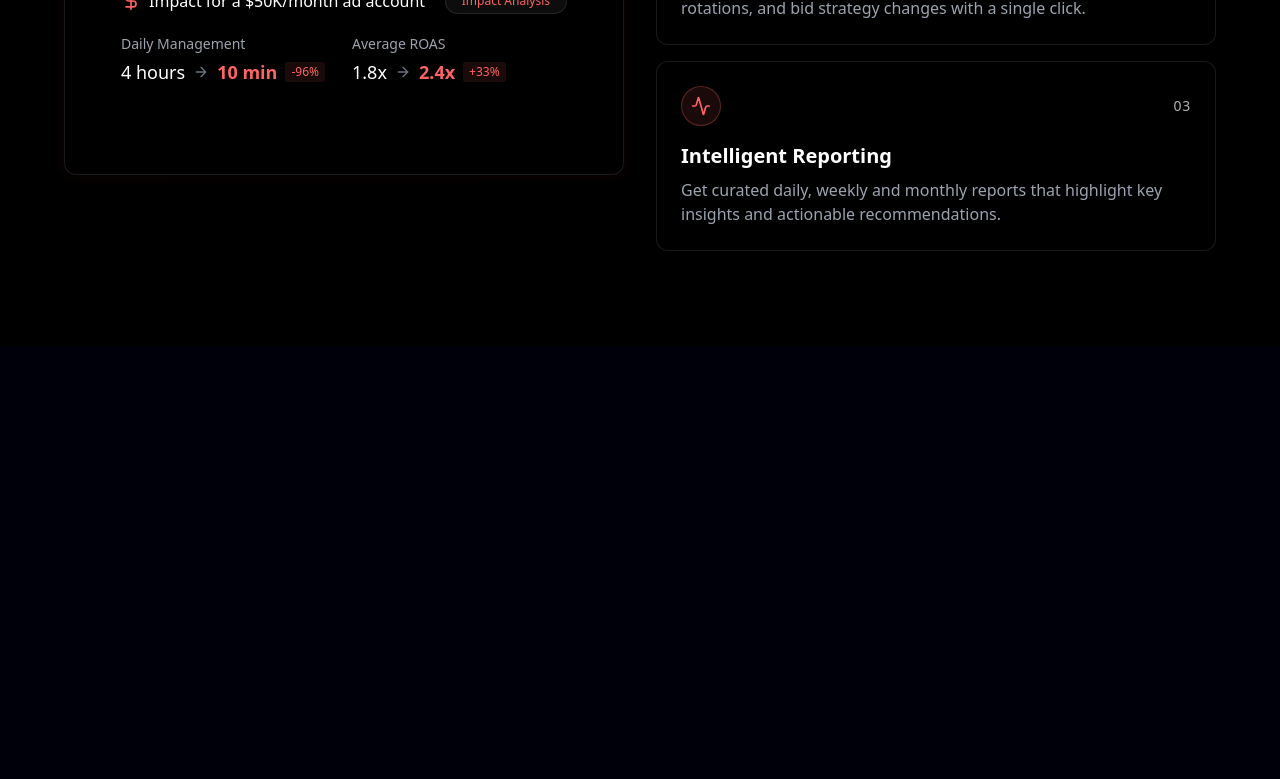
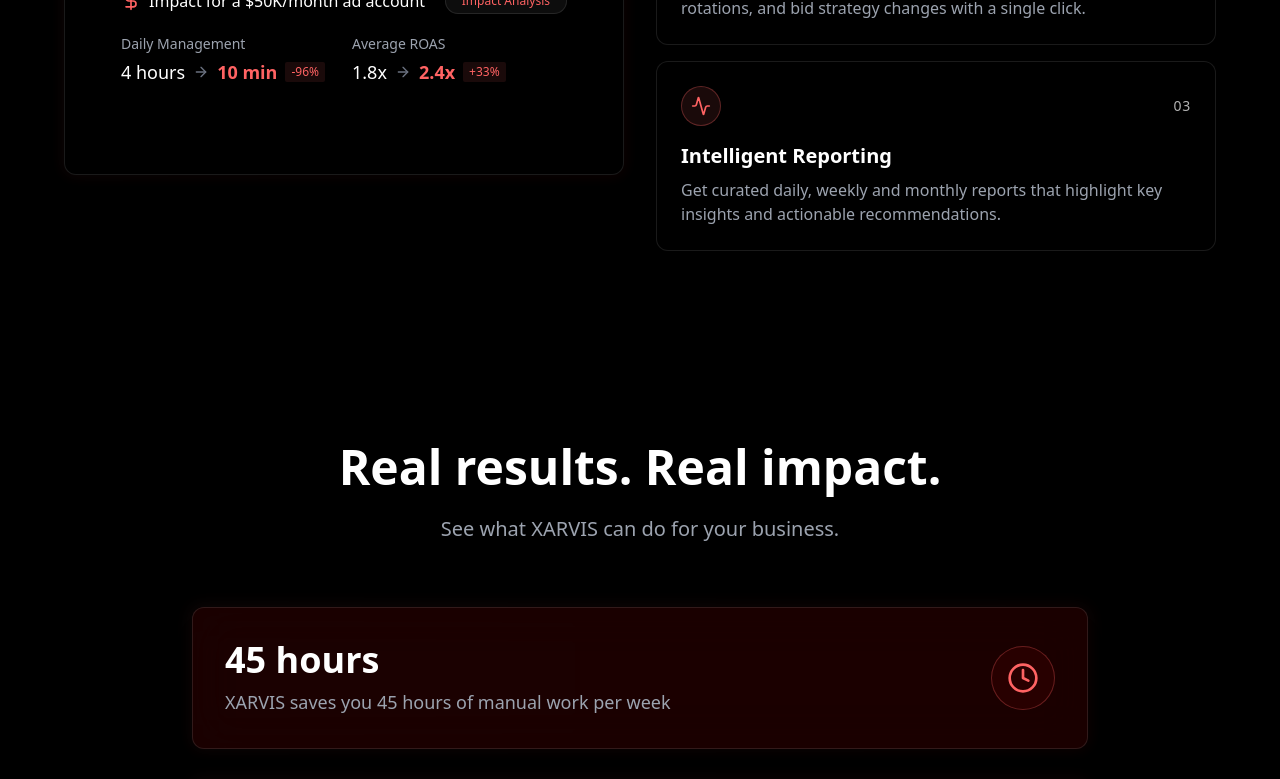
Before and after one commit to ayaryabi/xarvis, a Next.js app: page /refactor in a window 1280 px wide. Shown: the part 2000-2779 px from the top of the page. Before the commit the page ends 2347 px from the top, so only its background shows below. Built offline with nearby package versions, Linux system fonts and the light colour scheme.

Commit message:
added metric section

```diff
--- a/src/app/refactor/page.tsx
+++ b/src/app/refactor/page.tsx
@@ -3,6 +3,7 @@
 import { Navbar } from "@/components/pages/landing/navbar"
 import { HeroSection } from "@/components/pages/landing/hero"
 import { ResultsSection } from "@/components/pages/landing/results"
+import { MetricsSection } from "@/components/pages/landing/metrics"
 
 export default function RefactorPage() {
   return (
@@ -10,6 +11,7 @@
       <Navbar />
       <HeroSection />
       <ResultsSection />
+      <MetricsSection />
     </main>
   )
 }
--- /dev/null
+++ b/src/components/pages/landing/metrics.tsx
@@ -0,0 +1,131 @@
+"use client"
+
+import { useEffect, useRef, useState } from "react"
+import { Container } from "@/components/ui/container/container"
+import { Card } from "@/components/ui/card"
+import { Clock, TrendingUp, DollarSign } from "lucide-react"
+import { cn } from "@/lib/utils"
+import React from "react"
+
+interface MetricCardProps {
+  title: string
+  description: string
+  icon: React.ReactNode
+  index: number
+  className?: string
+}
+
+interface ClassNameProps {
+  className?: string;
+}
+
+function MetricCard({ title, description, icon, index, className }: MetricCardProps) {
+  const [isInView, setIsInView] = useState(false)
+  const ref = useRef<HTMLDivElement>(null)
+
+  useEffect(() => {
+    const observer = new IntersectionObserver(
+      ([entry]) => {
+        if (entry.isIntersecting) {
+          setIsInView(true)
+        }
+      },
+      {
+        threshold: 0.3,
+      }
+    )
+
+    if (ref.current) {
+      observer.observe(ref.current)
+    }
+
+    return () => {
+      if (ref.current) {
+        observer.unobserve(ref.current)
+      }
+    }
+  }, [])
+
+  return (
+    <div
+      ref={ref}
+      className={cn(
+        "transform transition-all duration-700 ease-out",
+        isInView ? "opacity-100 translate-y-0" : "opacity-0 translate-y-10",
+        className
+      )}
+      style={{
+        transitionDelay: `${index * 200}ms`,
+      }}
+    >
+      <div className="relative mb-8">
+        <div className="absolute -inset-0.5 bg-gradient-to-r from-[#ff6363]/30 to-[#ff3939]/30 rounded-xl blur opacity-20"></div>
+
+        <Card
+          variant="results"
+          padding="lg"
+          className="relative bg-[rgba(30,0,0,0.8)]"
+          glowOnHover={false}
+          permanentGlow={false}
+        >
+          <div className="flex justify-between items-center">
+            <div>
+              <h3 className="text-4xl font-bold mb-2">{title}</h3>
+              <p className="text-gray-400 text-lg">{description}</p>
+            </div>
+            <div className="h-16 w-16 rounded-full bg-[rgba(50,0,0,0.6)] border border-[#ff6363]/30 flex items-center justify-center text-[#ff6363]">
+              {React.isValidElement<ClassNameProps>(icon) &&
+                React.cloneElement(icon, {
+                  className: "h-8 w-8"
+                })
+              }
+            </div>
+          </div>
+        </Card>
+      </div>
+    </div>
+  )
+}
+
+export function MetricsSection() {
+  return (
+    <section className="py-24 relative">
+      {/* Background gradient */}
+      <div className="absolute top-0 left-0 w-full h-full bg-gradient-to-b from-black to-black/90"></div>
+
+      <Container className="max-w-4xl">
+        <div className="text-center mb-16 relative z-10">
+          <h2 className="text-4xl md:text-5xl font-bold mb-6">
+            Real results. Real impact.
+          </h2>
+          <p className="text-xl text-gray-400 max-w-2xl mx-auto">
+            See what XARVIS can do for your business.
+          </p>
+        </div>
+
+        <div className="space-y-6 relative z-10">
+          <MetricCard
+            title="45 hours"
+            description="XARVIS saves you 45 hours of manual work per week"
+            icon={<Clock className="h-6 w-6" />}
+            index={0}
+          />
+
+          <MetricCard
+            title="25% increase"
+            description="XARVIS increases your campaign performance by 25 percent"
+            icon={<TrendingUp className="h-6 w-6" />}
+            index={1}
+          />
+
+          <MetricCard
+            title="$10 million"
+            description="XARVIS helps you manage up to $10 million in ad budget efficiently"
+            icon={<DollarSign className="h-6 w-6" />}
+            index={2}
+          />
+        </div>
+      </Container>
+    </section>
+  )
+}
--- a/src/components/ui/card/index.tsx
+++ b/src/components/ui/card/index.tsx
@@ -7,6 +7,7 @@
 interface CardProps extends React.HTMLAttributes<HTMLDivElement> {
   variant?: "default" | "feature" | "results"
   glowOnHover?: boolean
+  permanentGlow?: boolean
   glowColor?: string
   padding?: "none" | "sm" | "md" | "lg"
 }
@@ -15,7 +16,8 @@
   className,
   variant,
   glowOnHover = false,
-  glowColor = "from-[#ff6363] to-[#ff3939]",
+  permanentGlow = false,
+  glowColor = "from-[#ff6363]/30 to-[#ff3939]/30",
   padding = "md",
   children,
   ...props
@@ -29,10 +31,18 @@
 
   return (
     <div className="relative group">
-      {/* Glow effect */}
+      {/* Permanent glow effect - identical to results card */}
+      {permanentGlow && (
+        <div className={cn(
+          "absolute -inset-0.5 rounded-xl blur opacity-20 bg-gradient-to-r",
+          glowColor
+        )}></div>
+      )}
+
+      {/* Hover glow effect */}
       {glowOnHover && (
         <div className={cn(
-          "absolute -inset-0.5 rounded-xl blur opacity-0 group-hover:opacity-30 transition-opacity bg-gradient-to-r",
+          "absolute -inset-0.5 rounded-xl blur opacity-0 group-hover:opacity-20 transition-opacity bg-gradient-to-r",
           glowColor
         )}></div>
       )}
```
